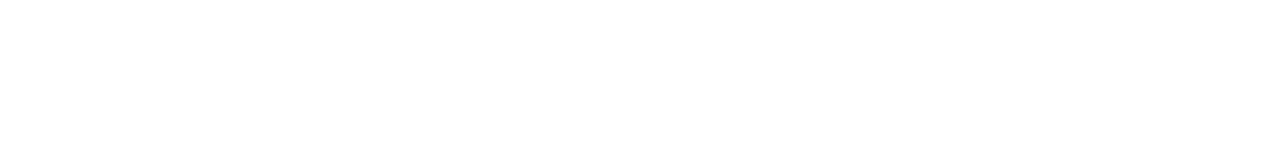
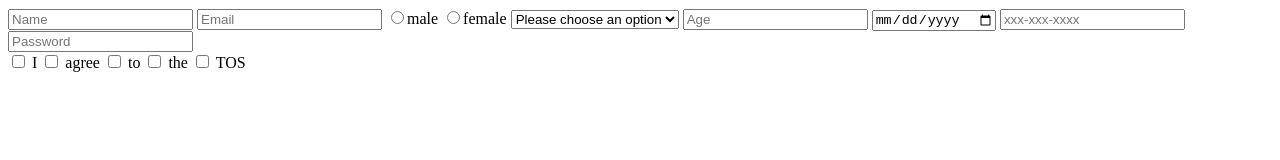
Before and after one commit to acciojob/signup-form-car-fatima2k18, a website: page main.html in a window 1280 px wide. Drawn offline with Linux system fonts and the light colour scheme.

Commit message:
created a submission

```diff
--- a/main.html
+++ b/main.html
@@ -8,6 +8,31 @@
 
 <body>
 	<!-- the entire body must be written by student -->
+	<form>
+		<input type="text" placeholder="Name" id="name" required>
+		<input type="email" placeholder="Email" id="e-mail" required>
+		<input type="radio" name="radio"  value="gender_m">male
+		<input type="radio" name="radio"  value="gender_f">female
+		<select required>
+			<option value="" disabled-selected>Please choose an option</option>
+			<option value="option1" >Maruti </option>
+			<option value="option1">Bolero</option>
+			<option value="option1">Sadan</option>
+			<option value="option1">Scorpio</option>
+		</select>
+		<input type="number" id="age" placeholder="Age">
+		<input type="date" id="dob"  required>
+		<input type="number" id="tel" placeholder=xxx-xxx-xxxx>
+		<input type="password" id="password" placeholder=Password required>
+		<br>
+		<input type="checkbox" name="toss" id="tos" required> I
+		<input type="checkbox" name="toss" id="tos" required> agree
+		<input type="checkbox" name="toss" id="tos" required> to
+		<input type="checkbox" name="toss" id="tos" required> the
+		<input type="checkbox" name="toss" id="tos" required> TOS
+
+
+	</form>
     <script type="text/javascript" src="./script.js">
 </script>
 
```
